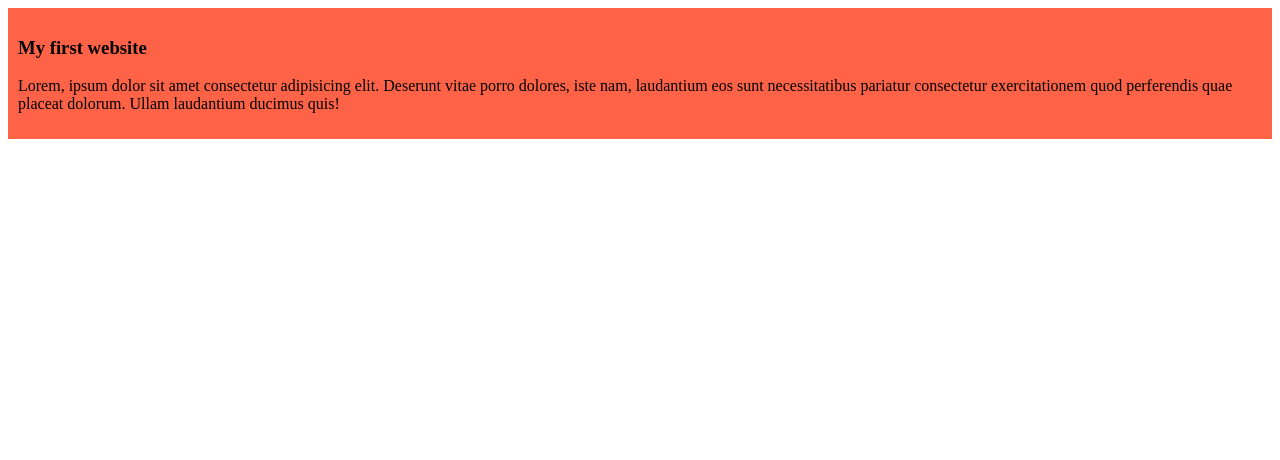
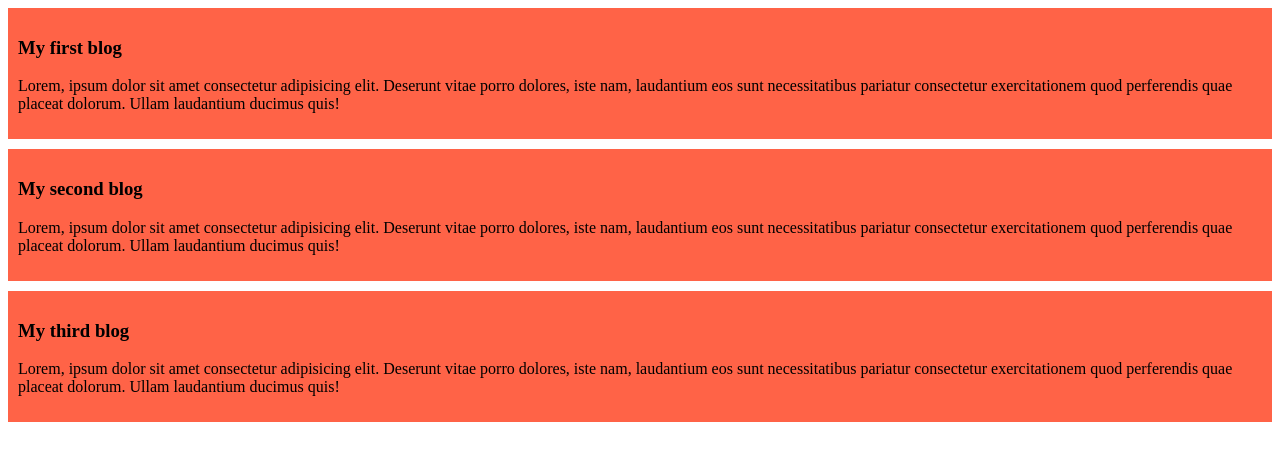
Before and after one commit to NazmulBadhan/my-simple-website, a plain HTML site: page index.html in a window 1280 px wide. Drawn offline with Linux system fonts and the light colour scheme.

Commit message:
added the second and the third blog

```diff
--- a/index.html
+++ b/index.html
@@ -8,7 +8,15 @@
 </head>
 <body>
     <div>
-        <h3>My first website</h3>
+        <h3>My first blog</h3>
+        <p>Lorem, ipsum dolor sit amet consectetur adipisicing elit. Deserunt vitae porro dolores, iste nam, laudantium eos sunt necessitatibus pariatur consectetur exercitationem quod perferendis quae placeat dolorum. Ullam laudantium ducimus quis!</p>
+    </div>
+    <div>
+        <h3>My second blog</h3>
+        <p>Lorem, ipsum dolor sit amet consectetur adipisicing elit. Deserunt vitae porro dolores, iste nam, laudantium eos sunt necessitatibus pariatur consectetur exercitationem quod perferendis quae placeat dolorum. Ullam laudantium ducimus quis!</p>
+    </div>
+    <div>
+        <h3>My third blog</h3>
         <p>Lorem, ipsum dolor sit amet consectetur adipisicing elit. Deserunt vitae porro dolores, iste nam, laudantium eos sunt necessitatibus pariatur consectetur exercitationem quod perferendis quae placeat dolorum. Ullam laudantium ducimus quis!</p>
     </div>
 </body>
--- a/styles/blog.css
+++ b/styles/blog.css
@@ -1,4 +1,5 @@
 div{
     background-color: tomato;
     padding: 10px;
+    margin-bottom: 10px;
 }
```
